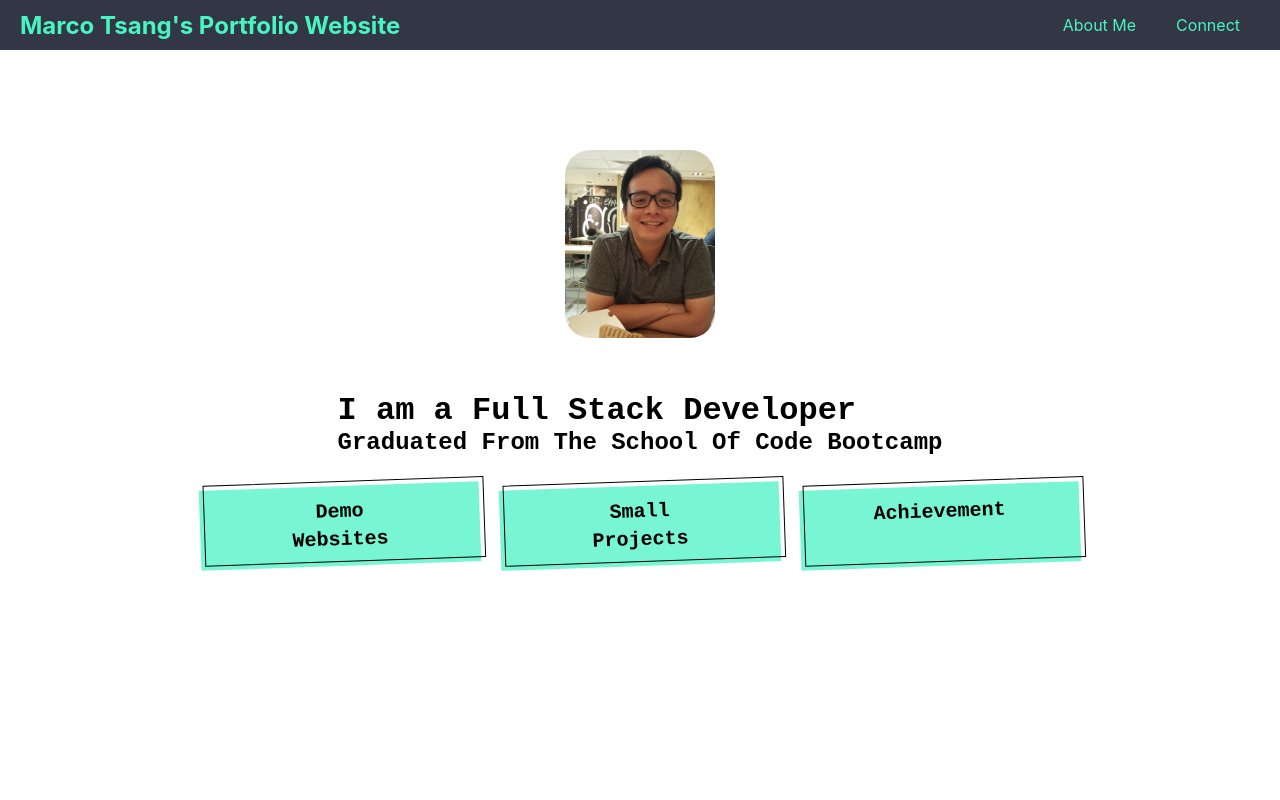
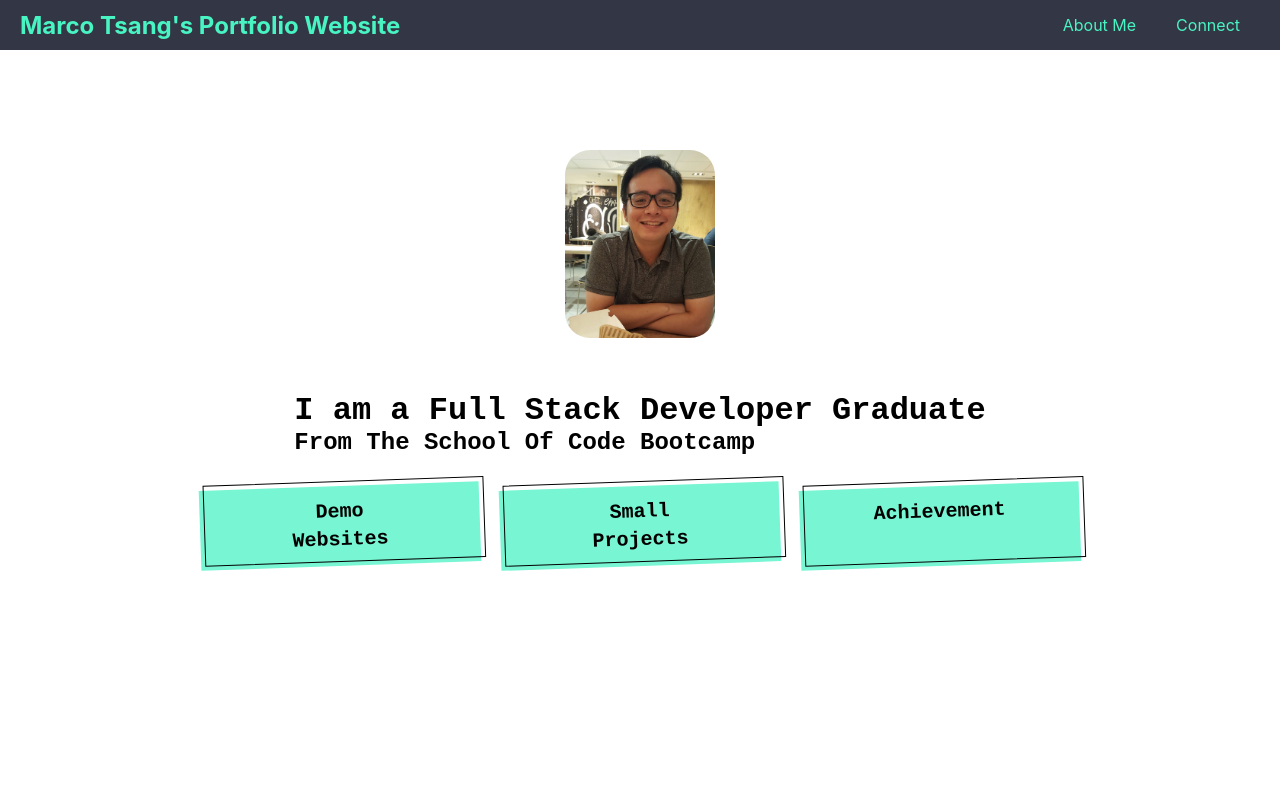
Before and after one commit to hkmarcoot/portfolioWebsite, a React (Create React App) app: page / in a window 1280 px wide. Shown: the top 800 px of the page. Built offline with nearby package versions, Linux system fonts and the light colour scheme.

Commit message:
update content

```diff
--- a/src/components/Hero/index.js
+++ b/src/components/Hero/index.js
@@ -10,10 +10,8 @@ function Hero() {
           <img className="profilephoto" src={profilePic} alt="" width="150px" />
         </div>
         <div className="hero-overlay">
-          <h1 className="hero-h1">I am a Full Stack Developer</h1>
-          <h2 className="hero-h2">
-            Graduated From The School Of Code Bootcamp
-          </h2>
+          <h1 className="hero-h1">I am a Full Stack Developer Graduate</h1>
+          <h2 className="hero-h2">From The School Of Code Bootcamp</h2>
         </div>
         <div className="hero-button">
           <button
```
